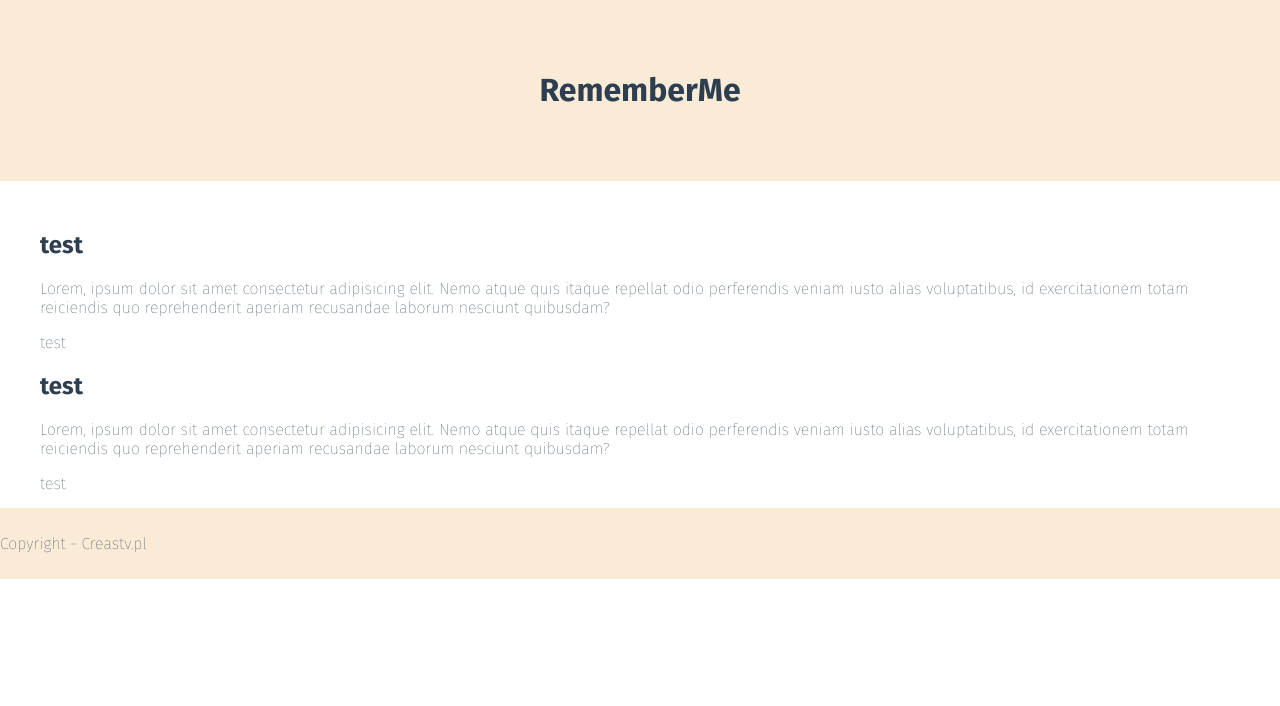
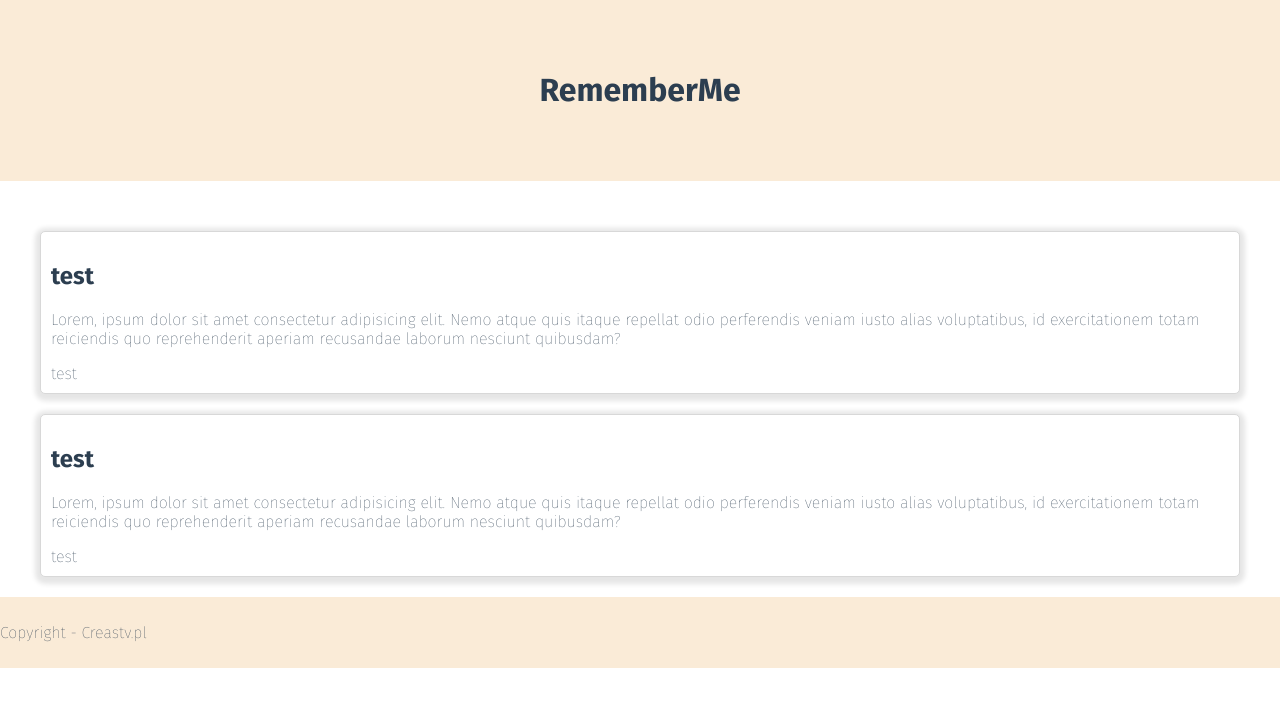
Before and after one commit to Creastv/remeber-me, a Vue app: page / in a window 1280 px wide. Shown: the top 706 px of the page. Built offline with nearby package versions, Linux system fonts and the light colour scheme.

Commit message:
Finish setup

```diff
--- a/src/components/layout/elements/CartBase.vue
+++ b/src/components/layout/elements/CartBase.vue
@@ -23,12 +23,12 @@ export default {};
 </script>
 
 <style scoped>
-/* .cart {
+.cart {
   background-color: #fff;
   border: 1px solid rgb(216, 216, 216);
   border-radius: 5px;
   box-shadow: 0px 2px 5px 5px rgba(0, 0, 0, 0.1);
   padding: 10px;
   margin-bottom: 20px;
-} */
+}
 </style>
```
Also changed, not shown: 1 other file (tests, documents, lock files or other folders).
